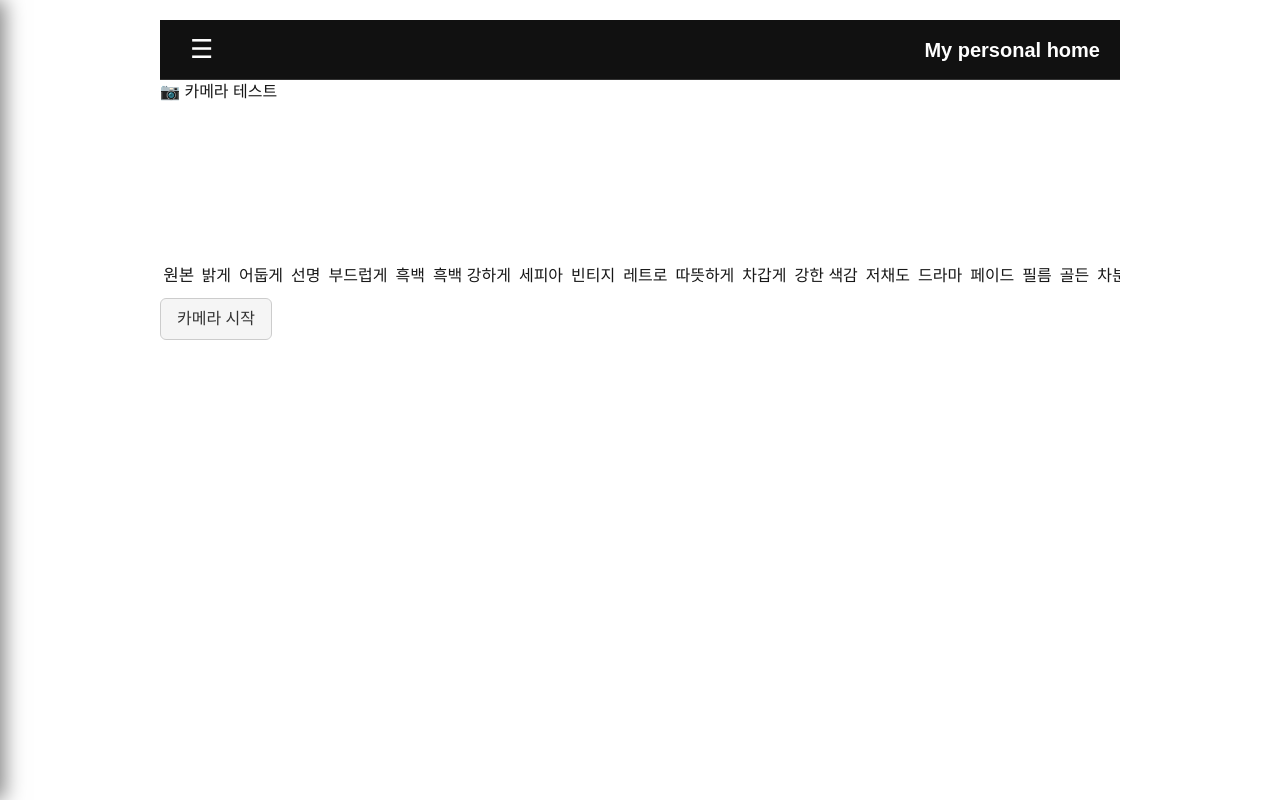
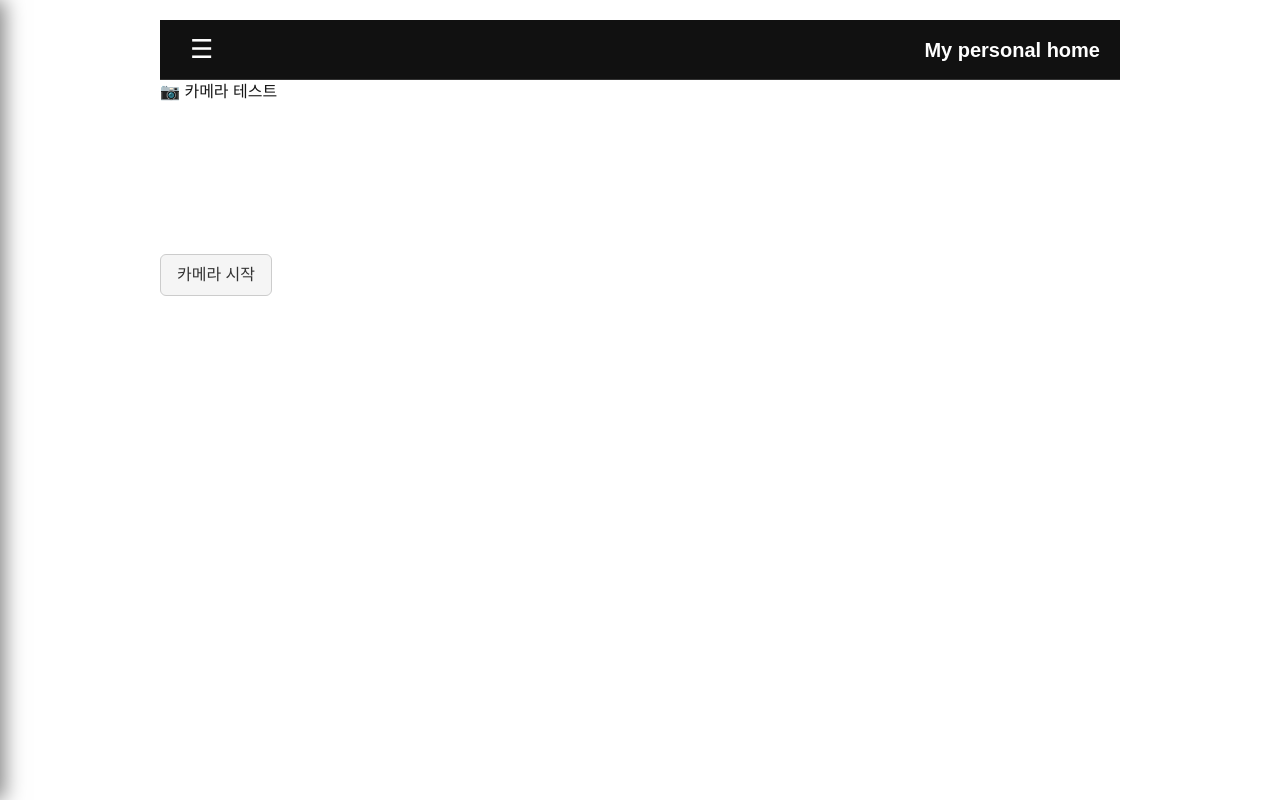
Before and after one commit to nyc1997/memohome, a Next.js app: page /camera in a window 1280 px wide. Built offline with nearby package versions, Linux system fonts and the light colour scheme.

Commit message:
카메라 필터 테스트 제거

```diff
--- a/app/camera/page.tsx
+++ b/app/camera/page.tsx
@@ -215,25 +215,6 @@ export default function CameraPage() {
       style={{ display: 'none' }}
     />
 
-    <div className="filter-buttons">
-
-      {filters.map((item) => (
-
-        <button
-          key={item.value}
-          type="button"
-          className={`filter-button ${
-            filter === item.value ? 'active' : ''
-          }`}
-          onClick={() => setFilter(item.value)}
-        >
-          {item.name}
-        </button>
-
-      ))}
-
-    </div>
-
 
         {!started && (
 
```
